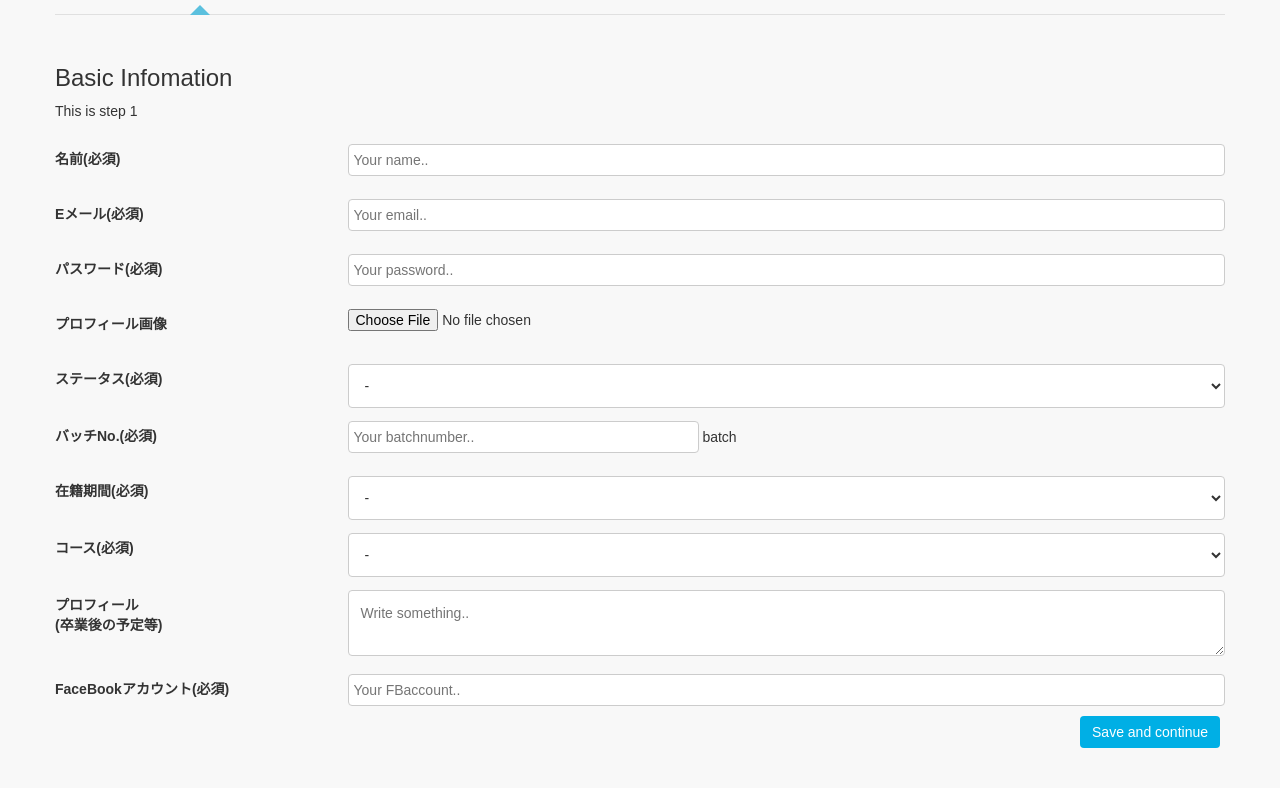
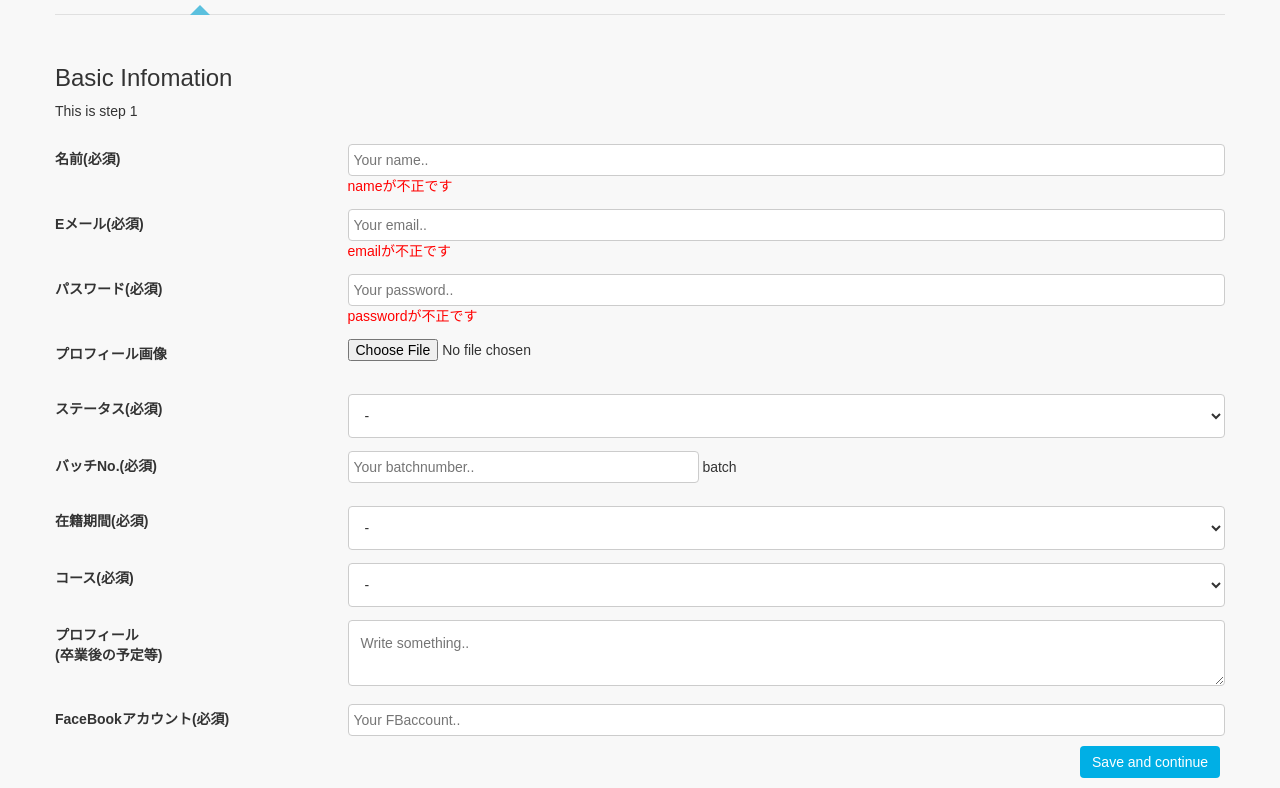
Before and after one commit to ricofukase8/Bridge, a PHP site: page /signup.php in a window 1280 px wide. Shown: the part 315-1103 px from the top of the page. Before the commit the page ends 1063 px from the top, so only its background shows below. Run offline with PHP 8.4, Linux system fonts and the light colour scheme; data comes from the database, SQL or seed files in the repository; some libraries are stand-ins or nearby versions.

Commit message:
・signupのバリデーション実装(WIP) ・コンフリクト調整

```diff
--- a/assets/css/home/style.css
+++ b/assets/css/home/style.css
@@ -29,6 +29,7 @@
   float: left;
   width: 75%;
   margin-top: 13px !important;
+  color: #878787 !important;
 }
 
 #hoge{
@@ -445,6 +446,10 @@
 .categorie-item:hover .ci-text p,
 .categorie-item:hover .ci-text span {
 	color: #fff;
+}
+
+.hide {
+	display: none;
 }
 
 /*------------------
@@ -938,6 +943,7 @@
 	color: #474747;
 }
 
+.career_period
 /*------------------
     Other Pages
 ---------------------
--- a/assets/css/signup/signup.css
+++ b/assets/css/signup/signup.css
@@ -179,5 +179,5 @@
 }
 
 .error {
-    color: #dc3545;
+  color: #ff0000;
 }
--- a/assets/js/signup.js
+++ b/assets/js/signup.js
@@ -1,67 +1,71 @@
 $(function() {
-   $(document).ready(function () {
+   import Joi from 'joi'
 
-    var navListItems = $('div.setup-panel div a'),
-            allWells = $('.setup-content'),
-            allNextBtn = $('.nextBtn');
+   const User = Joi.object().keys({
+     name: Joi.string().required(),
+     email: Joi.string().email(),
+     password: Joi.string().min(4).max(14).required()
+   })
 
-    allWells.hide();
+      new Vue({
+     el: '#app',
+     data () {
+       return {
+         formData: {
+           name: '',
+           email: '',
+           password: ''
+         },
+         errors: {
+           name: false,
+           email: false,
+           password: false
+         },
+         touched: {
+           name: false,
+           email: false,
+           password: false
+         }
+       }
+     },
+     methods: {
+       validate (name) {
+         this.touched[name] = true
+         Object.keys(this.errors).forEach((k)=>{
+           this.errors[k] = false
+         })
+         const result = Joi.validate({...this.formData}, this.schema, { abortEarly: false })
+         console.log(result)
+         if (result.error) {
+           result.error.details.forEach((detail) => {
+             const name = detail.path[0]
+             if(this.touched[name]) this.errors[name] = true
+           })
+         }
+       }
+     },
+     computed: {
+       isValid () {
+         let isValid = true
 
-    navListItems.click(function (e) {
-        e.preventDefault();
-        var $target = $($(this).attr('href')),
-                $item = $(this);
+         Object.entries(this.errors).forEach(([k,v]) => {
+           if(v) isValid = false
+         })
+         Object.entries(this.touched).forEach(([k,v]) => {
+           if(!v) isValid = false
+         })
+         return isValid
+       },
+       schema () {
+         return Joi.object().keys({
+           user_id: Joi.string().required(),
+           email: Joi.string().email(),
+           password: Joi.string().min(12).required()
+         })
+       }
+     }
+   })
 
-        if (!$item.hasClass('disabled')) {
-            navListItems.removeClass('btn-primary').addClass('btn-default');
-            $item.addClass('btn-primary');
-            allWells.hide();
-            $target.show();
-            $target.find('input:eq(0)').focus();
-        }
-    });
-
-    allNextBtn.click(function(){
-        var curStep = $(this).closest(".setup-content"),
-            curStepBtn = curStep.attr("id"),
-            nextStepWizard = $('div.setup-panel div a[href="#' + curStepBtn + '"]').parent().next().children("a"),
-            curInputs = curStep.find("input[type='text'],input[type='url']"),
-            isValid = true;
-
-        $(".form-group").removeClass("has-error");
-        for(var i=0; i<curInputs.length; i++){
-            if (!curInputs[i].validity.valid){
-                isValid = false;
-                $(curInputs[i]).closest(".form-group").addClass("has-error");
-            }
-        }
-
-        if (isValid)
-            nextStepWizard.removeAttr('disabled').trigger('click');
-    });
-
-    $('div.setup-panel div a.btn-primary').trigger('click');
-});
-
-
-
-
-
-   // $('input.required').on('blur', function() {
-   //      var error; // エラー用の変数を定義
-   //      if( $(this).val() === '' ) { // この要素のvalueが空文字だったらエラー
-   //          error = true;
-   //       }
-   //      if( error ) {
-   //          // エラーが見つかった場合
-   //          if( !$(this).next('span.error').length ) { // この要素の後続要素が存在しない場合
-   //             $(this).after('<span class="error">未入力です</span>'); // この要素の後にエラーメッセージを挿入
-   //          }
-   //      } else {
-   //          // エラーがなかった場合
-   //          $(this).next('span.error').remove(); // この要素の後続要素を削除
-   //      }
-   //  });
 
    $(document).on('click', '#next-btn', function() {
       $('html,body').scrollTop(0);
--- a/components/step1.php
+++ b/components/step1.php
@@ -8,7 +8,8 @@
           <label for="name">名前(必須)</label>
         </div>
         <div class="col-75">
-        <input type="text" id="name" name="input_name" placeholder="Your name.." class="required" value="<?php echo isset($signin_user) ? $signin_user["name"] : ''; ?>">
+        <input @blur="validate('name')" v-model="formData.name" type="text" id="name" name="input_name" placeholder="Your name.." value="<?php echo isset($signin_user) ? $signin_user["name"] : ''; ?>">
+        <span class="error" v-if="errors.name"><br>nameが不正です</span>
         </div>
       </div>
       <div class="row">
@@ -16,8 +17,8 @@
           <label for="email">Eメール(必須)</label>
         </div>
         <div class="col-75">
-          <input type="email" id="email" name="input_email" placeholder="Your email.." value="<?php echo isset($signin_user) ? $signin_user["email"] : ''; ?>">
-          <!-- <span class="sng-email-alert">正しいメールアドレスを入力して下さい</span> -->
+          <input @blur="validate('email')" v-model="formData.email" type="email" id="email" name="input_email" placeholder="Your email.." value="<?php echo isset($signin_user) ? $signin_user["email"] : ''; ?>">
+          <span class="error" v-if="errors.email"><br>emailが不正です</span>
         </div>
       </div>
       <div class="row">
@@ -25,7 +26,8 @@
           <label for="password">パスワード(必須)</label>
       </div>
         <div class="col-75">
-          <input type="password" id="password" name="input_password" placeholder="Your password.." value="<?php echo isset($signin_user) ? $signin_user["password"] : ''; ?>">
+          <input @blur="validate('password')" v-model="formData.password" type="password" id="password" name="input_password" placeholder="Your password.." value="<?php echo isset($signin_user) ? $signin_user["password"] : ''; ?>">
+         <span class="error" v-if="errors.password"><br>passwordが不正です</span>
         </div>
       </div>
       <div class="row">
--- a/function.php
+++ b/function.php
@@ -71,11 +71,13 @@
 	$sql = 'SELECT * FROM `users` AS `u` ';
 	$sql .= 'JOIN `companies` AS `c` ON `u`.`id` = `c`.`user_id` ';
 	$sql .= 'JOIN `advices_users` AS `a` ON `u`.`id` = `a`.`user_id` ';
+	// $sql .= 'SELECT user_id, id, (SELECT a.advice_id FROM advices_users AS a WHERE a.user_id = advices_users.user_id AND a.id= advices_users.id FOR XML PATH('')) AS  advice_id_concat FROM advices_users GROUP BY user_id, id';
 	$sql .= 'LEFT JOIN advices ad ON a.advices_id = ad.id ';
 	$sql .= 'JOIN `portfolios` AS `p` ON `u`.`id` = `p`.`user_id` ';
 	$sql .= 'LEFT JOIN status s ON u.status_id = s.id ';
 	$sql .= 'LEFT JOIN term_nexseed t ON u.term_nexseed_id = t.id ';
 	$sql .= 'LEFT JOIN courses co ON u.course_id = co.id ';
+
     $stmt = $dbh->prepare($sql);
     $stmt->execute();
 
@@ -93,7 +95,7 @@
 	$sql .= 'LEFT JOIN term_nexseed t ON u.term_nexseed_id = t.id ';
 	$sql .= 'LEFT JOIN courses co ON u.course_id = co.id ';
 	$sql .= 'WHERE `u`.`id` = ?';
-    $data = [26];
+    $data = [108];
     $stmt = $dbh->prepare($sql);
     $stmt->execute($data);
 
--- a/signup.php
+++ b/signup.php
@@ -1,9 +1,7 @@
 <?php
 session_start();
 require('dbconnect.php');
-// require('get_userdata.php');
 
-// var_dump($_SESSION["bridge"]["id"]);
 ?>
 
 <!DOCTYPE html>
```
Also changed, not shown: assets/js/main.js (+26 -10 lines), home.php (+18 -22 lines), assets/jquery/jquery.js, assets/jquery/jquery.slim.js.
